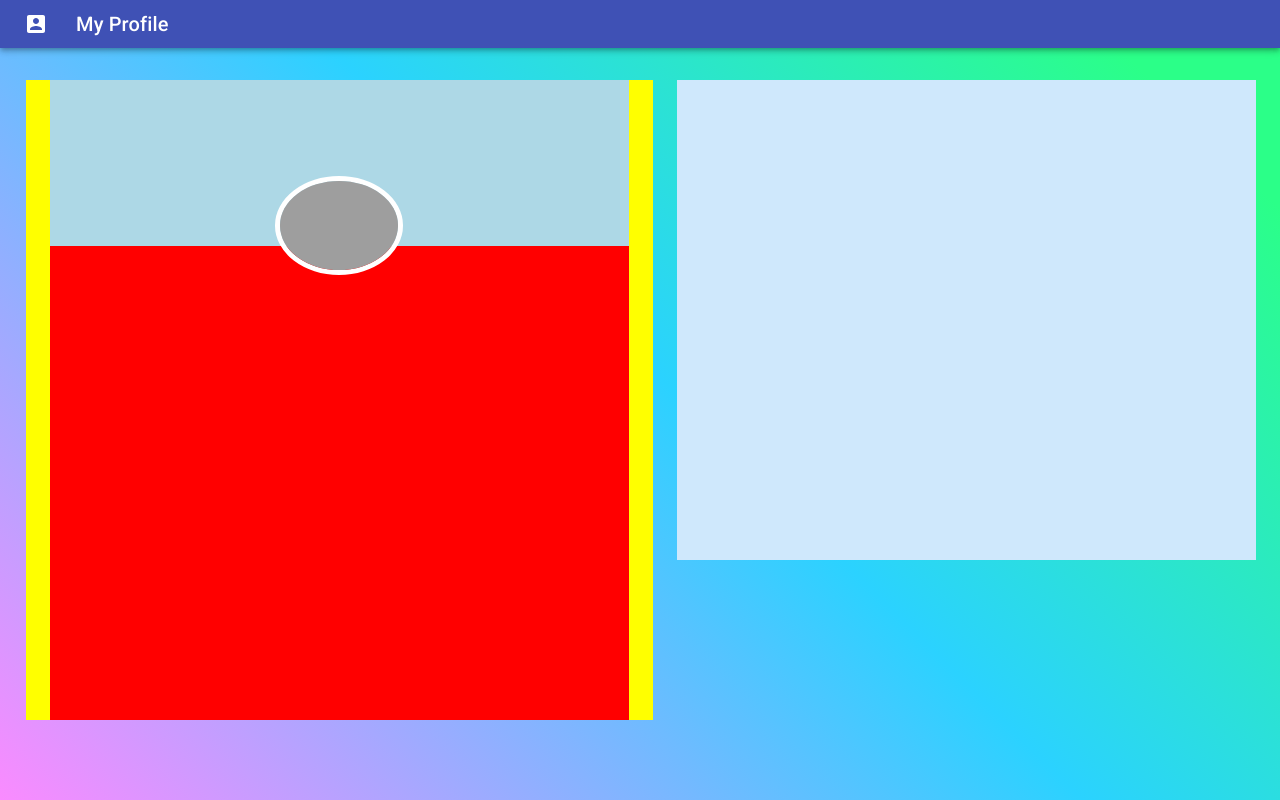
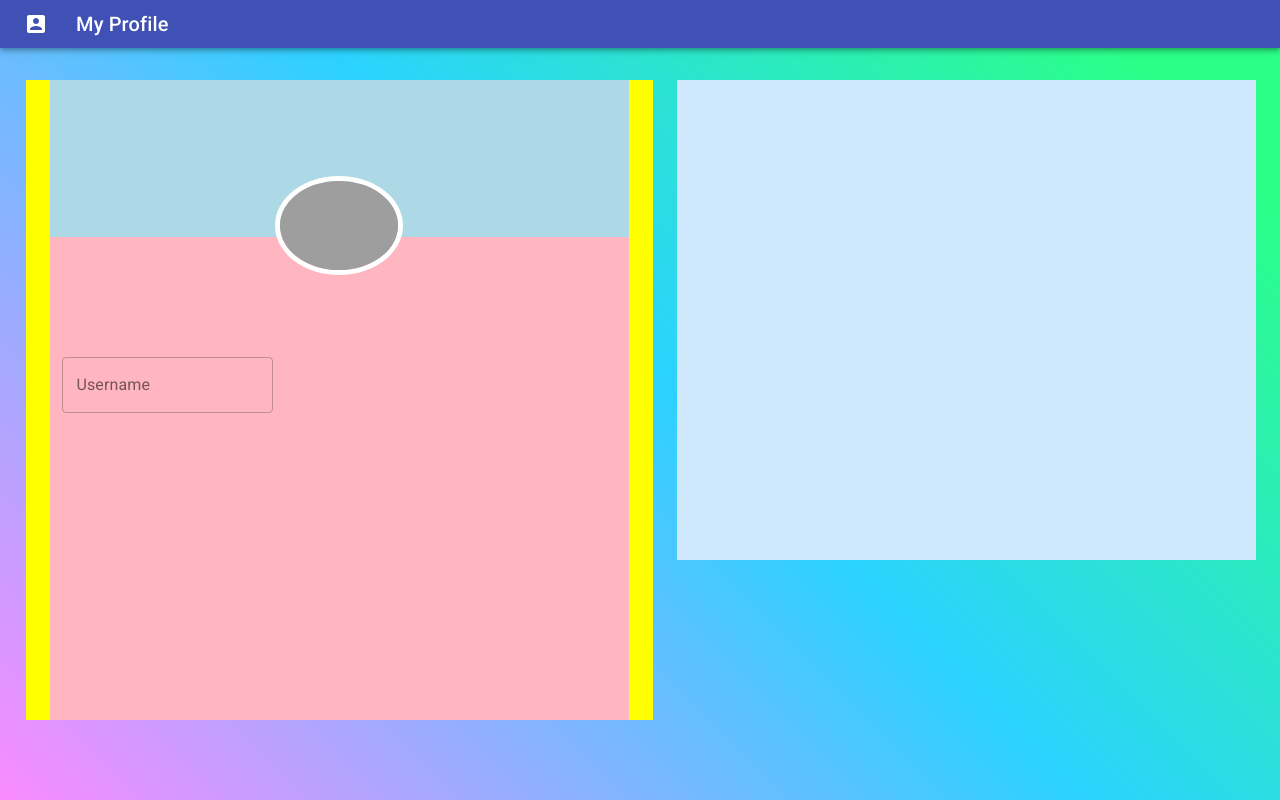
Before and after one commit to AndyGaSa/BackOfficeProfile, a React (Create React App) app: page / in a window 1280 px wide. Built offline with nearby package versions, Linux system fonts and the light colour scheme; grey boxes are pictures that could not be loaded.

Commit message:
Add a material form that checks if the text is bigger than 2 and send error

```diff
--- a/src/components/UserForm.css
+++ b/src/components/UserForm.css
@@ -1,5 +1,7 @@
 .UserForm{
     width: 100%;
     height: 100%;
-    background-color: red;
+    background-color: lightpink;
+    padding-top: 15vh;
+    padding-left: 1vw;
 }
--- a/src/components/UserForm.jsx
+++ b/src/components/UserForm.jsx
@@ -1,8 +1,28 @@
-import React from 'react';
+import React, { useState } from 'react';
+import TextField from '@material-ui/core/TextField';
 import './UserForm.css';
 
 export default function UserForm() {
+  const [title, setTitle] = useState('');
+  const [legend, setLegend] = useState('');
+  const [errorTitle, setErrorTitle] = useState(false);
   return (
-    <form className="UserForm" />
+    <form className="UserForm">
+      <TextField
+        onChange={(event) => {
+          setTitle(event.target.value);
+          if (title.length > 2) {
+            setErrorTitle(true);
+            setLegend('Username is bigger than 2');
+          } else {
+            setErrorTitle(false);
+          }
+        }}
+        error={errorTitle}
+        label="Username"
+        helperText={legend}
+        variant="outlined"
+      />
+    </form>
   );
 }
```
